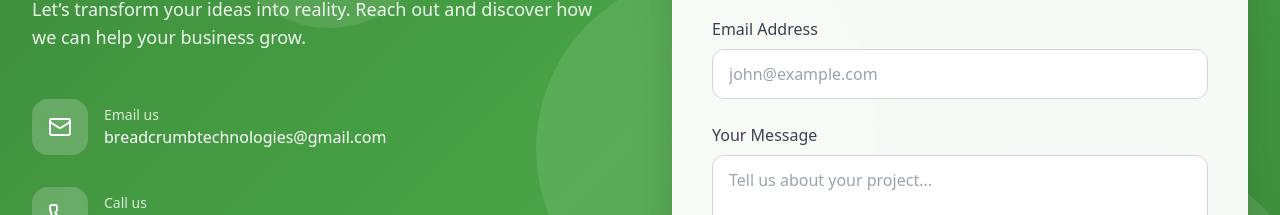
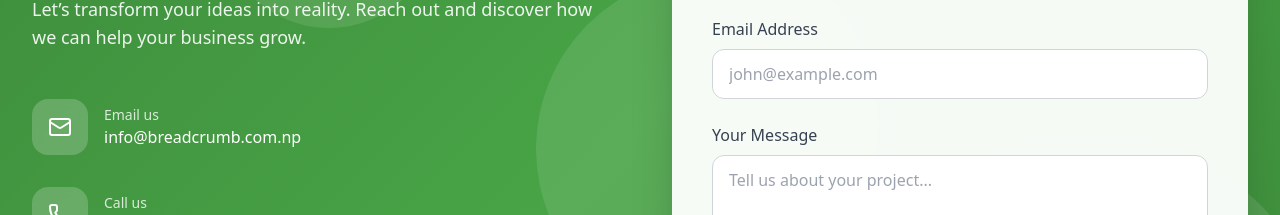
Before and after one commit to sambe369/breadcrumb-webpage, a Next.js app: page /contact in a window 1280 px wide. Shown: the part 368-583 px from the top of the page. Built offline with nearby package versions, Linux system fonts and the light colour scheme.

Commit message:
email changed in contact page

```diff
--- a/src/components/contact section/Contact1.jsx
+++ b/src/components/contact section/Contact1.jsx
@@ -107,7 +107,7 @@ export default function Contact1() {
               <ContactItem
                 icon={<Mail className="w-6 h-6" />}
                 label="Email us"
-                value="breadcrumbtechnologies@gmail.com"
+                value="info@breadcrumb.com.np"
               />
               <ContactItem
                 icon={<Phone className="w-6 h-6" />}
```
